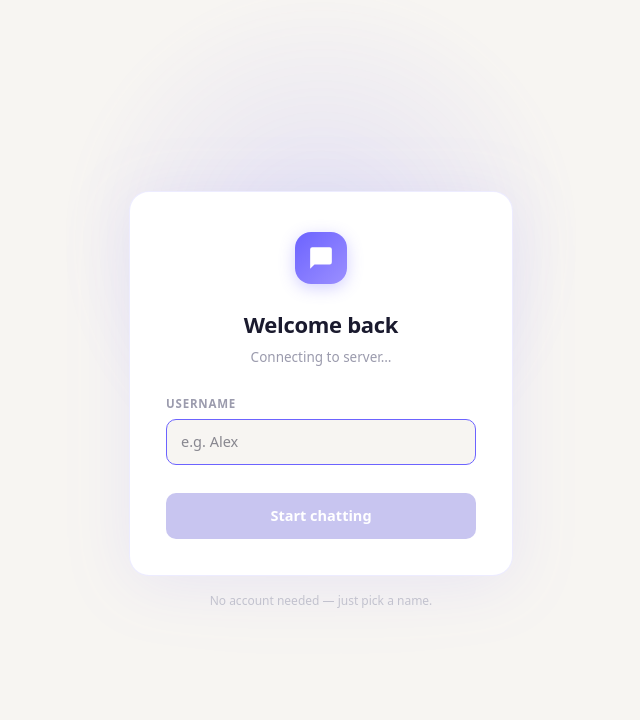
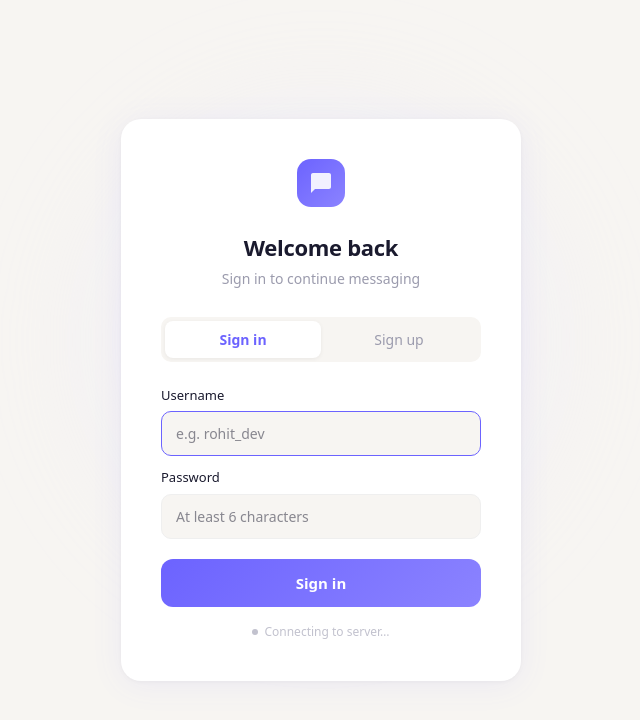
Before and after one commit to rohitthapa-dev/Chat-app, a Next.js app in the folder frontend/: page / in a window 1280 px wide. Shown: the top 720 px of the page, without its empty margins (319-959 px from the left). Built offline with nearby package versions, Linux system fonts and the light colour scheme; no server answers.

Commit message:
refactor(frontend): wire auth into socket context, login, dashboard, and page

```diff
--- a/frontend/src/app/layout.tsx
+++ b/frontend/src/app/layout.tsx
@@ -1,10 +1,9 @@
 import type { Metadata } from "next";
 import "./globals.css";
-import { SocketProvider } from "@/context/SocketContext";
 
 export const metadata: Metadata = {
   title: "DM App",
-  description: "Real-time 1-to-1 direct messaging",
+  description: "Real-time direct messaging",
 };
 
 export default function RootLayout({
@@ -14,9 +13,7 @@ export default function RootLayout({
 }) {
   return (
     <html lang="en">
-      <body className="antialiased">
-        <SocketProvider>{children}</SocketProvider>
-      </body>
+      <body>{children}</body>
     </html>
   );
 }
--- a/frontend/src/app/page.tsx
+++ b/frontend/src/app/page.tsx
@@ -1,15 +1,46 @@
 "use client";
 
-import { useSocket } from "@/context/SocketContext";
-import LoginScreen from "@/components/LoginScreen";
-import ChatDashboard from "@/components/ChatDashboard";
+import { useCallback } from "react";
+import { useAuth } from "../hooks/useAuth";
+import { SocketProvider, useSocket } from "../context/SocketContext";
+import AuthScreen from "../components/AuthScreen";
+import ChatDashboard from "../components/ChatDashboard";
 
-export default function Home() {
-  const { currentUser } = useSocket();
+// Inner component — has access to SocketProvider context
 
-  if (!currentUser) {
-    return <LoginScreen />;
+function AppInner() {
+  const { user, isAuthenticated, register, login, logout } = useAuth();
+  const { isConnected } = useSocket();
+
+  if (!isAuthenticated || !user) {
+    return (
+      <AuthScreen
+        onRegister={register}
+        onLogin={login}
+        isConnected={isConnected}
+      />
+    );
   }
 
-  return <ChatDashboard />;
+  return <ChatDashboard currentUser={user.username} onLogout={logout} />;
 }
+
+// Root page
+
+export default function Page() {
+  const { token, user, logout } = useAuth();
+
+  const handleAuthError = useCallback(() => {
+    logout();
+  }, [logout]);
+
+  return (
+    <SocketProvider
+      token={token}
+      currentUsername={user?.username ?? null}
+      onAuthError={handleAuthError}
+    >
+      <AppInner />
+    </SocketProvider>
+  );
+}
--- a/frontend/src/components/ChatDashboard.tsx
+++ b/frontend/src/components/ChatDashboard.tsx
@@ -724,13 +724,21 @@ function EmptyState() {
   );
 }
 
+interface ChatDashboardProps {
+  currentUser?: string;
+  onLogout?: () => void;
+}
+
 // Main Dashboard
 
-export default function ChatDashboard() {
-  const { currentUser, users, messages, sendDM, fetchHistory, markRead } =
-    useSocket();
+export default function ChatDashboard({
+  currentUser: currentUserProp,
+  onLogout,
+}: ChatDashboardProps) {
+  const { users, messages, sendDM, fetchHistory, markRead } = useSocket();
   const [activeChat, setActiveChat] = useState<string | null>(null);
 
+  const currentUser = currentUserProp;
   if (!currentUser) return null;
 
   const handleSelectChat = (peerUsername: string) => {
@@ -780,6 +788,28 @@ export default function ChatDashboard() {
       ) : (
         <EmptyState />
       )}
+      {onLogout ? (
+        <button
+          onClick={onLogout}
+          style={{
+            position: "fixed",
+            top: 16,
+            right: 16,
+            zIndex: 10,
+            border: "none",
+            background: "#FFFFFF",
+            borderRadius: 999,
+            padding: "10px 14px",
+            boxShadow: "0 2px 10px rgba(0,0,0,0.08)",
+            cursor: "pointer",
+            fontSize: 13,
+            fontWeight: 600,
+            color: "#1A1A2E",
+          }}
+        >
+          Log out
+        </button>
+      ) : null}
     </div>
   );
 }
--- a/frontend/src/components/LoginScreen.tsx
+++ b/frontend/src/components/LoginScreen.tsx
@@ -1,190 +1,13 @@
 "use client";
 
-import React, { useState } from "react";
-import { useSocket } from "@/context/SocketContext";
+import AuthScreen from "./AuthScreen";
 
-export default function LoginScreen() {
-  const [username, setUsername] = useState("");
-  const { register, isConnected } = useSocket();
+interface LoginScreenProps {
+  onRegister: (username: string, password: string) => Promise<void>;
+  onLogin: (username: string, password: string) => Promise<void>;
+  isConnected: boolean;
+}
 
-  const handleSubmit = (e: React.FormEvent) => {
-    e.preventDefault();
-    if (username.trim()) {
-      register(username.trim());
-    }
-  };
-
-  return (
-    <div
-      className="flex min-h-screen items-center justify-center p-4"
-      style={{ background: "#F7F5F2" }}
-    >
-      {/* Ambient orb behind card */}
-      <div
-        aria-hidden
-        style={{
-          position: "fixed",
-          top: "30%",
-          left: "50%",
-          transform: "translate(-50%, -50%)",
-          width: 520,
-          height: 520,
-          borderRadius: "50%",
-          background:
-            "radial-gradient(circle, rgba(108,99,255,0.13) 0%, transparent 70%)",
-          pointerEvents: "none",
-          filter: "blur(8px)",
-        }}
-      />
-
-      <div
-        className="relative w-full max-w-sm"
-        style={{ filter: "drop-shadow(0 8px 32px rgba(108,99,255,0.10))" }}
-      >
-        {/* Card */}
-        <div
-          style={{
-            background: "#FFFFFF",
-            borderRadius: 20,
-            padding: "40px 36px 36px",
-            border: "1px solid rgba(108,99,255,0.12)",
-          }}
-        >
-          {/* Logo mark */}
-          <div className="flex justify-center mb-6">
-            <div
-              style={{
-                width: 52,
-                height: 52,
-                borderRadius: 16,
-                background: "linear-gradient(135deg, #6C63FF 0%, #9B8FFF 100%)",
-                display: "flex",
-                alignItems: "center",
-                justifyContent: "center",
-                boxShadow: "0 4px 16px rgba(108,99,255,0.30)",
-              }}
-            >
-              <svg
-                xmlns="http://www.w3.org/2000/svg"
-                viewBox="0 0 24 24"
-                fill="white"
-                width={26}
-                height={26}
-              >
-                <path d="M20 2H4a2 2 0 0 0-2 2v18l4-4h14a2 2 0 0 0 2-2V4a2 2 0 0 0-2-2z" />
-              </svg>
-            </div>
-          </div>
-
-          <h1
-            style={{
-              textAlign: "center",
-              fontSize: 22,
-              fontWeight: 700,
-              color: "#1A1A2E",
-              marginBottom: 6,
-              letterSpacing: "-0.3px",
-            }}
-          >
-            Welcome back
-          </h1>
-          <p
-            style={{
-              textAlign: "center",
-              fontSize: 13.5,
-              color: "#9B9BAD",
-              marginBottom: 28,
-            }}
-          >
-            {isConnected ? (
-              <span style={{ color: "#22c55e" }}>● Connected</span>
-            ) : (
-              <span>Connecting to server…</span>
-            )}
-          </p>
-
-          <div style={{ marginBottom: 10 }}>
-            <label
-              style={{
-                display: "block",
-                fontSize: 11.5,
-                fontWeight: 600,
-                letterSpacing: "0.07em",
-                textTransform: "uppercase",
-                color: "#9B9BAD",
-                marginBottom: 7,
-              }}
-            >
-              Username
-            </label>
-            <input
-              type="text"
-              value={username}
-              onChange={(e) => setUsername(e.target.value)}
-              onKeyDown={(e) => e.key === "Enter" && handleSubmit(e as never)}
-              placeholder="e.g. Alex"
-              autoFocus
-              style={{
-                width: "100%",
-                padding: "11px 14px",
-                fontSize: 14.5,
-                color: "#1A1A2E",
-                background: "#F7F5F2",
-                border: "1.5px solid #E8E6FF",
-                borderRadius: 10,
-                outline: "none",
-                boxSizing: "border-box",
-                transition: "border-color 0.15s",
-              }}
-              onFocus={(e) => (e.currentTarget.style.borderColor = "#6C63FF")}
-              onBlur={(e) => (e.currentTarget.style.borderColor = "#E8E6FF")}
-            />
-          </div>
-
-          <button
-            onClick={handleSubmit}
-            disabled={!username.trim()}
-            style={{
-              marginTop: 18,
-              width: "100%",
-              padding: "12px",
-              fontSize: 14.5,
-              fontWeight: 600,
-              color: "#fff",
-              background: username.trim()
-                ? "linear-gradient(135deg, #6C63FF 0%, #8B83FF 100%)"
-                : "#C8C5F0",
-              border: "none",
-              borderRadius: 10,
-              cursor: username.trim() ? "pointer" : "not-allowed",
-              transition: "opacity 0.15s, transform 0.1s",
-              boxShadow: username.trim()
-                ? "0 4px 16px rgba(108,99,255,0.28)"
-                : "none",
-            }}
-            onMouseEnter={(e) => {
-              if (username.trim()) e.currentTarget.style.opacity = "0.88";
-            }}
-            onMouseLeave={(e) => {
-              e.currentTarget.style.opacity = "1";
-            }}
-          >
-            Start chatting
-          </button>
-        </div>
-
-        {/* Subtle footnote */}
-        <p
-          style={{
-            textAlign: "center",
-            marginTop: 16,
-            fontSize: 12,
-            color: "#C2C2CE",
-          }}
-        >
-          No account needed — just pick a name.
-        </p>
-      </div>
-    </div>
-  );
+export default function LoginScreen(props: LoginScreenProps) {
+  return <AuthScreen {...props} />;
 }
```
Also changed, not shown: frontend/src/context/SocketContext.tsx (+81 -78 lines).
